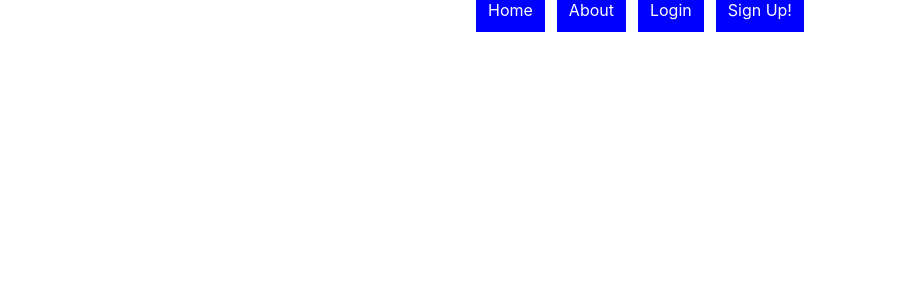
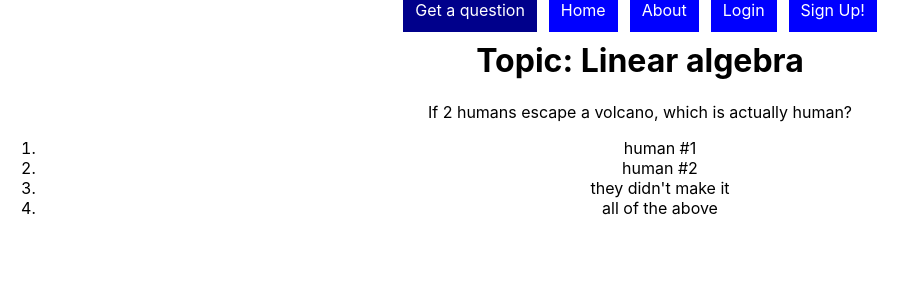
Before and after one commit to MrWinston700/real_world_math_frontend, a React (Create React App) app: page /question in a window 1280 px wide. Shown: the top 300 px of the page, without its empty margins (0-919 px from the left). Built offline with nearby package versions, Linux system fonts and the light colour scheme.

Commit message:
initialized question component

```diff
--- a/src/App.js
+++ b/src/App.js
@@ -8,6 +8,7 @@ import {
 import Home from './components/Home';
 import SignUp from './components/Signup'
 import SignIn from './components/Signin';
+import Question from './components/Question'
 import React, { Component } from 'react';
 
 class App extends Component {
@@ -25,6 +26,7 @@ class App extends Component {
       <Router>
       <div>
         <Navbar />
+        <Route exact path="/question" component={Question} />
         <Route exact path="/" component={Home} />
         <Route exact path="/signin" component={SignIn} />
         <Route exact path="/signup" component={SignUp} />
--- a/src/components/Navbar.js
+++ b/src/components/Navbar.js
@@ -14,6 +14,14 @@ class Navbar extends Component {
   render() {
     return (
       <div>
+        <NavLink
+          to="/question"
+          exact
+          style={link}
+          activeStyle={{
+            background: 'darkblue'
+          }}
+        >Get a question</NavLink>
         <NavLink
           to="/"
           /* set exact so it knows to only set activeStyle when route is deeply equal to link */
--- /dev/null
+++ b/src/components/Question.js
@@ -0,0 +1,18 @@
+import React from 'react';
+
+const Question = () => {
+  return (
+    <div>
+      <h1>Topic: Linear algebra</h1>
+      <p>If 2 humans escape a volcano, which is actually human?</p>
+      <ol>
+          <li>human #1</li>
+          <li>human #2</li>
+          <li>they didn't make it</li>
+          <li>all of the above</li>
+      </ol>
+    </div>
+  );
+};
+
+export default Question;
```
Also changed, not shown: 1 other file (tests, documents, lock files or other folders).
